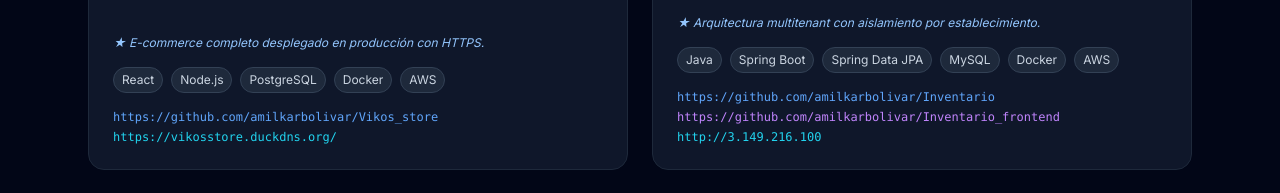
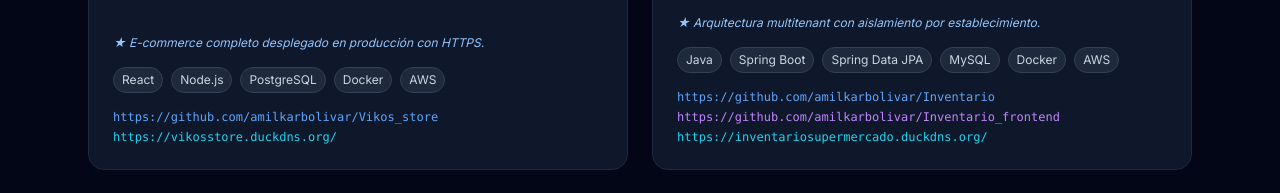
Before and after one commit to amilkarbolivar/portafolio, a React (Vite) app: page / in a window 1280 px wide. Shown: the part 2220-2413 px from the top of the page. Built offline with nearby package versions, Linux system fonts and the light colour scheme.

Commit message:
feat: update inventario live URL to HTTPS domain

```diff
--- a/src/App.jsx
+++ b/src/App.jsx
@@ -38,7 +38,7 @@ const projects = [
     highlight: 'Arquitectura multitenant con aislamiento por establecimiento.',
     link: 'https://github.com/amilkarbolivar/Inventario',
     frontend: 'https://github.com/amilkarbolivar/Inventario_frontend',
-    live: 'http://3.149.216.100',
+    live: 'https://inventariosupermercado.duckdns.org/',
   },
   {
     title: 'UniMental — Salud Mental Universitaria',
```
